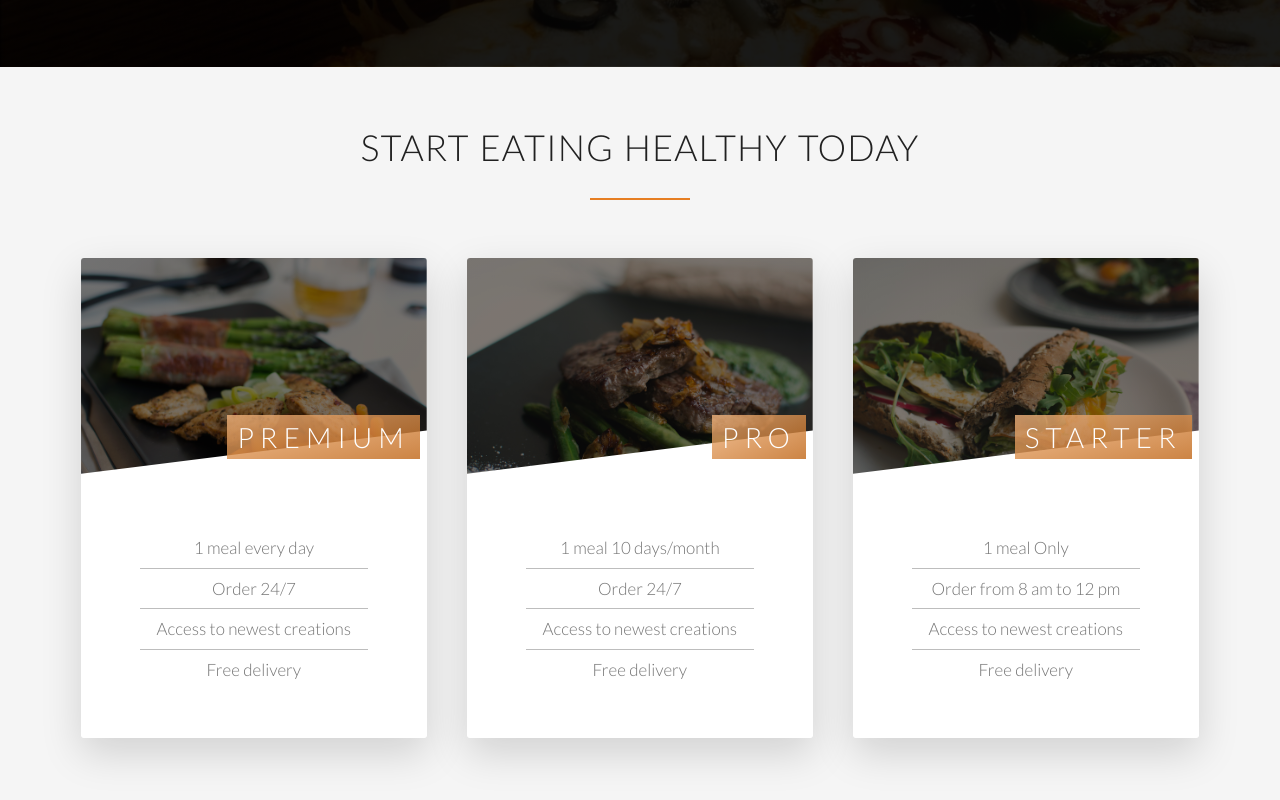
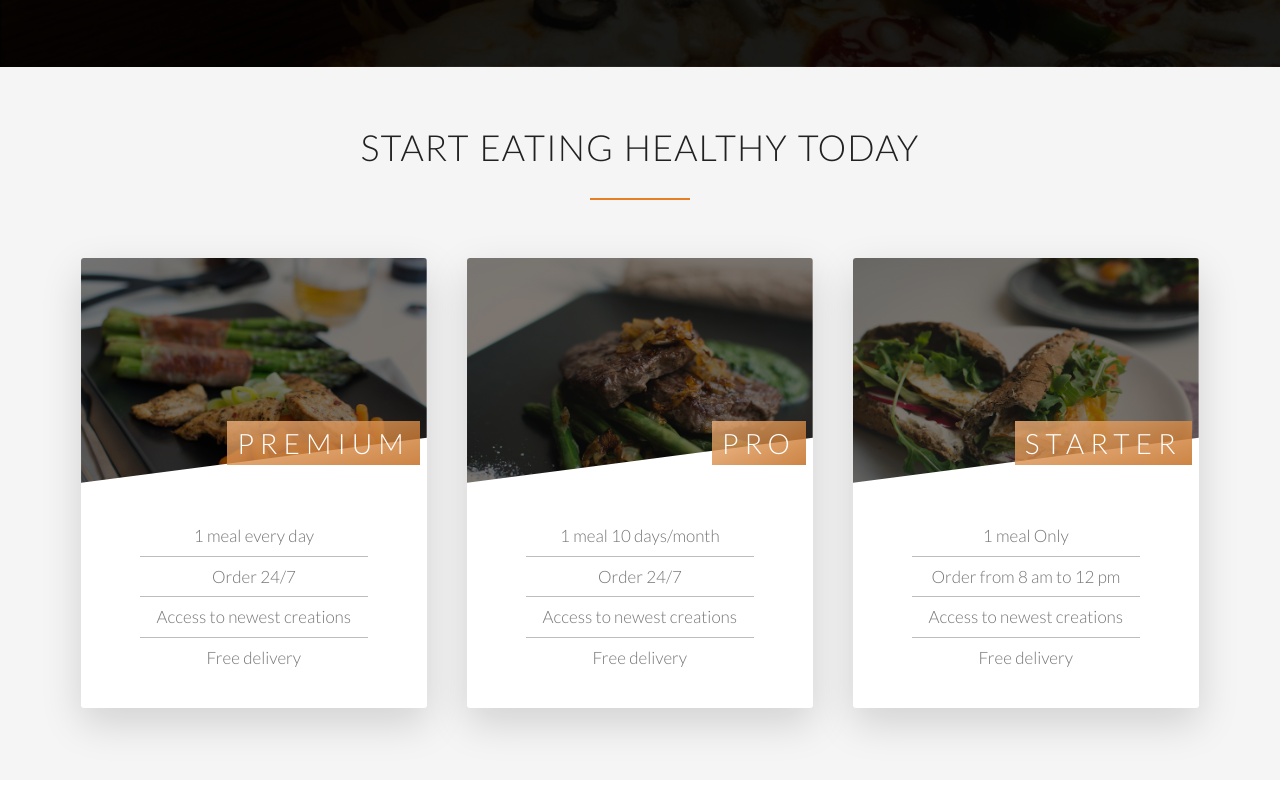
Before and after one commit to xaadu/OmniFood, a plain HTML site: page index.html in a window 1280 px wide. Shown: the part 3752-4552 px from the top of the page. Drawn offline with Linux system fonts and the light colour scheme; files whose address does not match are found by name.

Commit message:
Fixed Cards

```diff
--- a/resources/sass/components/_card.scss
+++ b/resources/sass/components/_card.scss
@@ -1,11 +1,11 @@
 .card {
     position: relative;
-    height: 480px;
+    height: 450px;
     perspective: 1500px;
     margin: 3% 3%;
 
     &__side {
-        height: 480px;
+        height: 450px;
         position: absolute;
         top: 0;
         left: 0;
@@ -38,7 +38,7 @@
     &__picture {
         background-size: cover;
         background-blend-mode: multiply;
-        height: 45%;
+        height: 50%;
         clip-path: polygon(0 0, 100% 0, 100% 80%, 0 100%);
 
         &--1 {
@@ -58,22 +58,22 @@
         text-transform: uppercase;
         color: $primary-color-text;
         position: absolute;
-        top: 34%;
+        top: 37.5%;
         right: 2%;
         text-align: right;
         width: 90%;
-        box-decoration-break: clone;
 
         &-span {
             padding: 5px 10px;
             background-image: $overlay-primary-dark;
             letter-spacing: 6px;
+            box-decoration-break: clone;
         }
     }
 
     &__details {
         padding: 30px;
-        margin-top: 7%;
+        margin-top: 1%;
 
         ul {
             list-style: none;
@@ -116,7 +116,7 @@
             word-spacing: 8px;
         }
         &--value {
-            font-size: 400%;
+            font-size: 390%;
             font-weight: 100;
 
         }
```
Also changed, not shown: resources/css/main.css, resources/dist/css/main.min.css, 2 other files.
